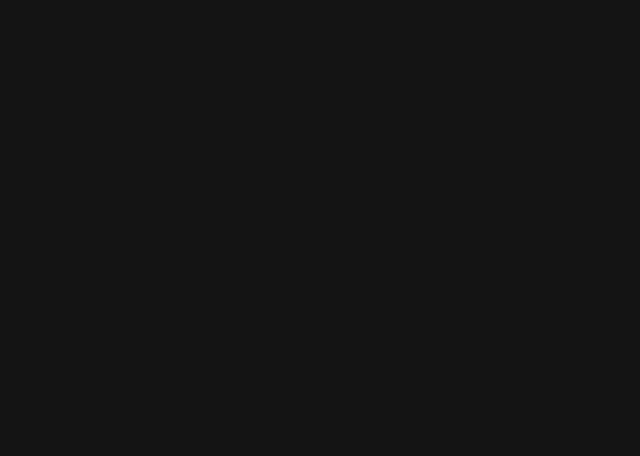
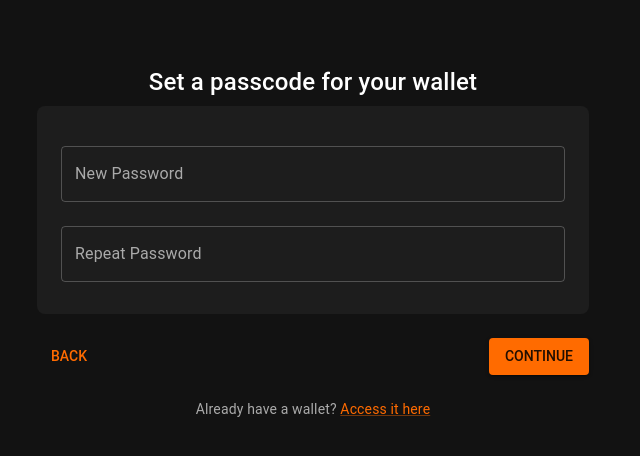
Before and after one commit to Dhruv-Varshney-developer/etherlite, a React (Create React App) app: page /passcodenew in a window 1280 px wide. Before the commit this address had no page. Shown: the top 456 px of the page, without its empty margins (327-967 px from the left). Built offline with nearby package versions, Linux system fonts and the light colour scheme.

Commit message:
Passcodenew created.

```diff
--- a/src/App.js
+++ b/src/App.js
@@ -14,8 +14,9 @@ import Transactions from "./screens/transactions";
 import Settings from "./screens/settings";
 import WalletScreen from "./screens/wallet";
 import RecoveryPhraseScreen from "./screens/walletrecovery";
-import PasswordScreen from "./screens/password";
 import NewWallet from "./screens/newwallet";
+import Passcoderecovery from "./screens/passcoderecovery";
+import Passcodenew from "./screens/passcodenew";
 
 const darkTheme = createTheme({
   palette: {
@@ -58,7 +59,9 @@ function App() {
           <Box sx={{ flexGrow: 1, padding: 2 }}>
             <Routes>
               <Route path="/" element={<WalletScreen />} />
-              <Route path="/passwordscreen" element={<PasswordScreen />} />
+              <Route path="/passcodenew" element={<Passcodenew />} />
+
+              <Route path="/passcoderecovery" element={<Passcoderecovery />} />
               <Route path="/newwallet" element={<NewWallet />} />
               <Route path="/newwallet" element={<WalletScreen />} />
               <Route path="/recovery" element={<RecoveryPhraseScreen />} />
--- a/src/screens/newwallet.js
+++ b/src/screens/newwallet.js
@@ -53,6 +53,10 @@ const NewWalletScreen = () => {
   // Handle Back navigation
   const handleBack = () => {
     navigate(-1); // Go back to the previous page
+  };
+
+  const handleRecoveryPhraseSaved = () => {
+    navigate("/passcodenew");
   };
 
   return (
@@ -112,7 +116,11 @@ const NewWalletScreen = () => {
           </motion.div>
 
           <motion.div variants={buttonVariants} whileHover="hover">
-            <Button variant="contained" color="primary">
+            <Button
+              variant="contained"
+              color="primary"
+              onClick={handleRecoveryPhraseSaved}
+            >
               I SAVED MY RECOVERY PHRASE
             </Button>
           </motion.div>
--- /dev/null
+++ b/src/screens/passcodenew.js
@@ -0,0 +1,141 @@
+import React, { useState } from "react";
+import {
+  ThemeProvider,
+  createTheme,
+  CssBaseline,
+  Container,
+  Typography,
+  TextField,
+  Button,
+  Box,
+  Link,
+} from "@mui/material";
+import { motion } from "framer-motion";
+import { useNavigate } from "react-router-dom";
+
+const darkTheme = createTheme({
+  palette: {
+    mode: "dark",
+    primary: {
+      main: "#ff6b00",
+    },
+    background: {
+      default: "#121212",
+      paper: "#1D1D1D",
+    },
+    text: {
+      primary: "#FFFFFF",
+      secondary: "#AAAAAA",
+    },
+  },
+  typography: {
+    fontFamily: "Roboto, sans-serif",
+    h5: {
+      fontWeight: 500,
+    },
+    button: {
+      textTransform: "none",
+    },
+  },
+});
+
+const buttonVariants = {
+  hover: {
+    scale: 1.1,
+    transition: {
+      duration: 0.3,
+      yoyo: Infinity,
+    },
+  },
+};
+
+function Passcodenew() {
+  const [newPassword, setNewPassword] = useState("");
+  const [repeatPassword, setRepeatPassword] = useState("");
+  const navigate = useNavigate();
+
+  const handleBack = () => {
+    navigate(-1);
+  };
+
+  const handleContinue = () => {
+    // Add your logic here
+    console.log("Continue clicked");
+  };
+
+  return (
+    <ThemeProvider theme={darkTheme}>
+      <CssBaseline />
+      <Container maxWidth="sm" style={{ marginTop: "50px" }}>
+        <Typography
+          variant="h5"
+          color="textPrimary"
+          align="center"
+          gutterBottom
+        >
+          Set a passcode for your wallet
+        </Typography>
+
+        <Box
+          component="div"
+          sx={{
+            backgroundColor: darkTheme.palette.background.paper,
+            padding: "24px",
+            borderRadius: "8px",
+            marginBottom: "24px",
+          }}
+        >
+          <TextField
+            variant="outlined"
+            fullWidth
+            margin="normal"
+            label="New Password"
+            type="password"
+            value={newPassword}
+            onChange={(e) => setNewPassword(e.target.value)}
+          />
+          <TextField
+            variant="outlined"
+            fullWidth
+            margin="normal"
+            label="Repeat Password"
+            type="password"
+            value={repeatPassword}
+            onChange={(e) => setRepeatPassword(e.target.value)}
+          />
+        </Box>
+
+        <Box display="flex" justifyContent="space-between">
+          <motion.div variants={buttonVariants} whileHover="hover">
+            <Button variant="text" color="primary" onClick={handleBack}>
+              BACK
+            </Button>
+          </motion.div>
+          <motion.div variants={buttonVariants} whileHover="hover">
+            <Button
+              variant="contained"
+              color="primary"
+              onClick={handleContinue}
+            >
+              CONTINUE
+            </Button>
+          </motion.div>
+        </Box>
+
+        <Typography
+          variant="body2"
+          color="textSecondary"
+          align="center"
+          style={{ marginTop: "24px" }}
+        >
+          Already have a wallet?{" "}
+          <Link href="/recovery" color="primary">
+            Access it here
+          </Link>
+        </Typography>
+      </Container>
+    </ThemeProvider>
+  );
+}
+
+export default Passcodenew;
```
